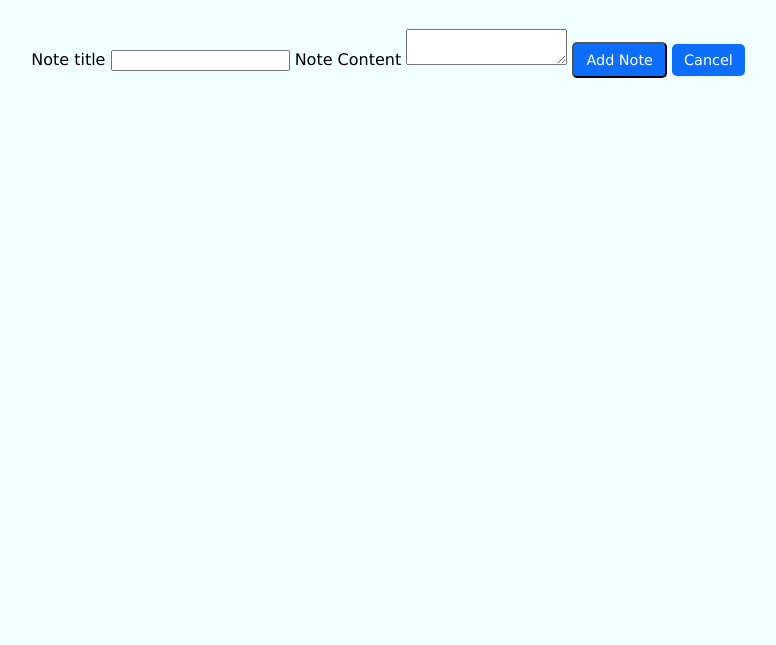
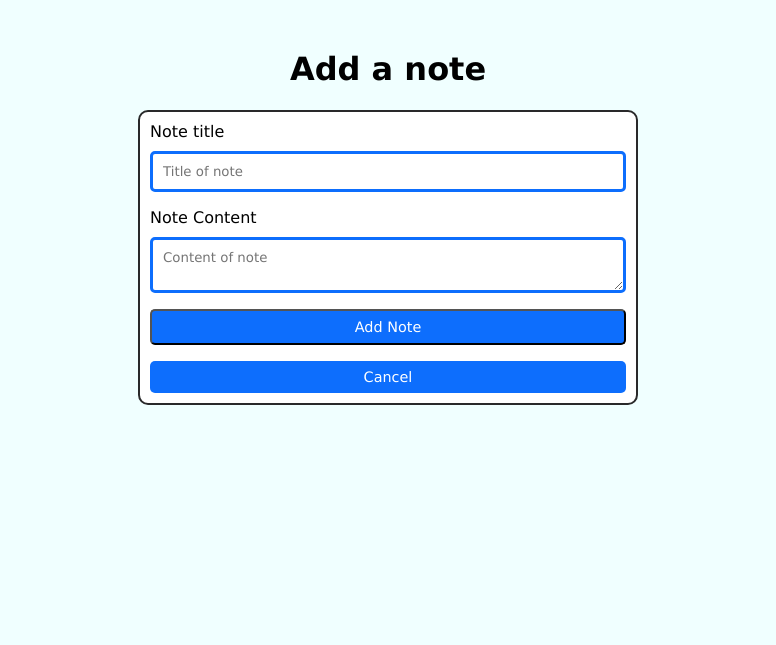
Before and after one commit to Naveebpk123/nvlearn, a Flask app: page /add in a window 1280 px wide. Shown: the part 51-696 px from the top of the page, without its empty margins (252-1028 px from the left). Run offline with Flask 3, Linux system fonts and the light colour scheme; some libraries are stand-ins or nearby versions.

Commit message:
Add styling and error message in add_note.html

```diff
--- a/static/css/styles.css
+++ b/static/css/styles.css
@@ -108,6 +108,7 @@ a {
     border-radius: 5px;
     font-size: 0.9rem;
     transition: background-color 0.2s ease;
+    text-align:center;
 }
 
 .button:hover {
@@ -179,3 +180,39 @@ footer p {
 .note-preview p {
     margin: 0;
 }
+
+.form{
+    display:flex;
+    flex-direction:column;
+    gap:1rem;
+    background-color:var(--bg-card);
+    padding:10px;
+    border-radius:10px;
+    border: 2px solid var(--bg-dark);
+    width:100%;
+    max-width:500px;
+}
+
+.form-control{
+    display:flex;
+    flex-direction:column;
+    gap:10px;
+    justify-content:flex-start;
+}
+
+.form-input{
+    width:100%;
+    border: 3px solid var(--primary-blue);
+    border-radius: 5px;
+    padding:10px;
+}
+
+.invalid{
+    border-color:red;
+}
+
+.error-message{
+    color:red;
+    font-weight:lighter;
+    font-size:smaller;
+}
--- a/templates/add_note.html
+++ b/templates/add_note.html
@@ -3,12 +3,30 @@
 {% block title %}Add Note{% endblock %}
 
 {% block content %}
-<form class="form" method="POST">
+<header>
+    <h1>Add a note</h1>
+</header>
+<form class="form" method="POST" novalidate>
     {{form.hidden_tag()}}
-    {{form.title.label(class="form-label")}}
-    {{form.title(class="form-input")}}
-    {{form.content.label(class="form-label")}}
-    {{form.content(class="ckeditor")}}
+    <div class="form-control">
+        {{form.title.label(class="form-label")}}
+        {{form.title(class="form-input"+(" invalid" if form.title.errors else ""), placeholder="Title of note")}}
+        {% if form.title.errors %}
+        {% for error in form.title.errors %}
+        <span class="error-message">{{error}}</span>
+        {% endfor %}
+        {% endif %}
+
+    </div>
+    <div class="form-control">
+        {{form.content.label(class="form-label")}}
+        {{form.content(class="form-input"+(" invalid" if form.content.errors else ""), placeholder="Content of note")}}
+        {% if form.content.errors %}
+        {% for error in form.content.errors %}
+        <span class="error-message">{{error}}</span>
+        {% endfor %}
+        {% endif %}
+    </div>
     {{form.submit(class="button")}}
     <a class="button" href="{{url_for('notes')}}">Cancel</a>
 </form>
```
